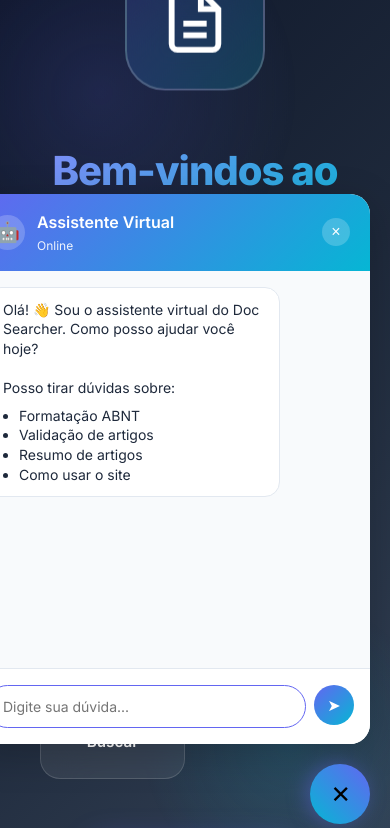
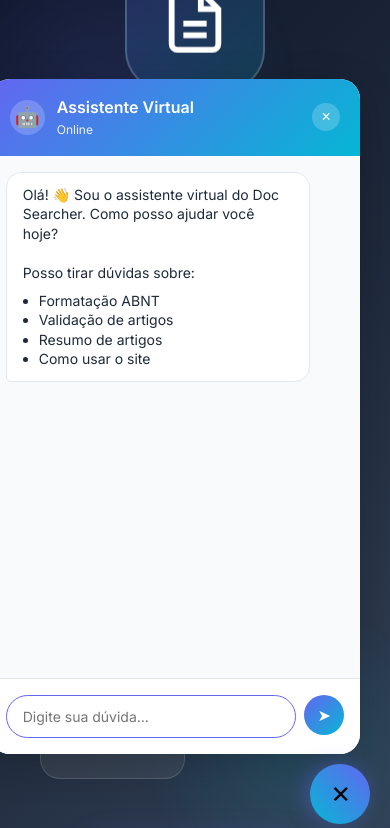
Before and after one commit to Mikezinx3/Doc-Searcher, a plain HTML site: page frontend/public/index.html in a window 390 px wide. Both pictures are taken after a click on the button "Abrir chat". Shown: the top 828 px of the page. Drawn offline with Linux system fonts and the light colour scheme.

Commit message:
feature: Doc Searcher

```diff
--- a/frontend/public/index.html
+++ b/frontend/public/index.html
@@ -1297,6 +1297,43 @@
       .tooltip:hover::after {
         opacity: 1;
         transform: translateX(-50%) translateY(-8px);
+      }
+
+      @media (max-width: 600px) {
+        .chat-container {
+          width: 95vw; /* Ocupa 95% da largura da tela */
+          height: 80vh;
+          right: 2.5vw;
+          bottom: 70px;
+        }
+        @media (max-width: 768px) {
+          /* Faz as colunas de validação ficarem em uma só linha vertical */
+          .validate-options {
+            grid-template-columns: 1fr !important;
+            gap: 16px;
+          }
+
+          /* Faz os cards de "Normas Oficiais", etc, empilharem */
+          .features {
+            grid-template-columns: 1fr !important;
+            padding: 0 10px;
+          }
+
+          /* Diminui o preenchimento (padding) do conteúdo principal para ganhar espaço */
+          .main-content {
+            padding: 20px !important;
+            margin: 10px !important;
+          }
+
+          /* Ajusta o título para não quebrar feio */
+          .logo h1 {
+            font-size: 1.8rem !important;
+          }
+        }
+
+        .chat-message-content {
+          max-width: 90%; /* Deixa as bolhas de texto maiores no celular */
+        }
       }
 
       /* Responsividade */
```
